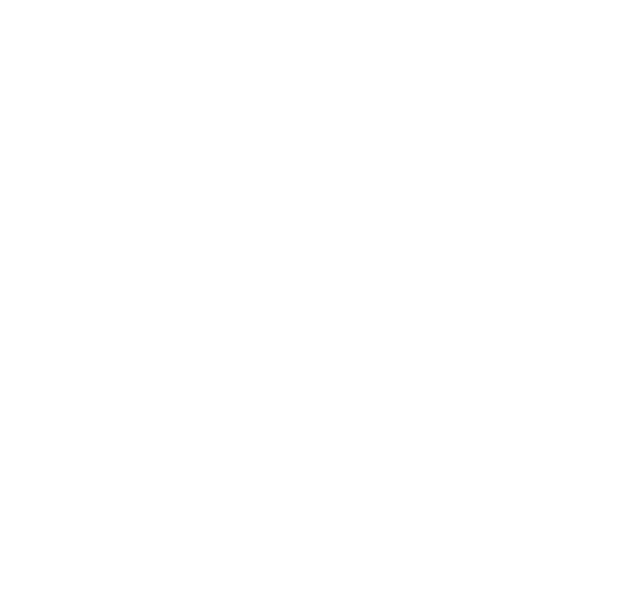
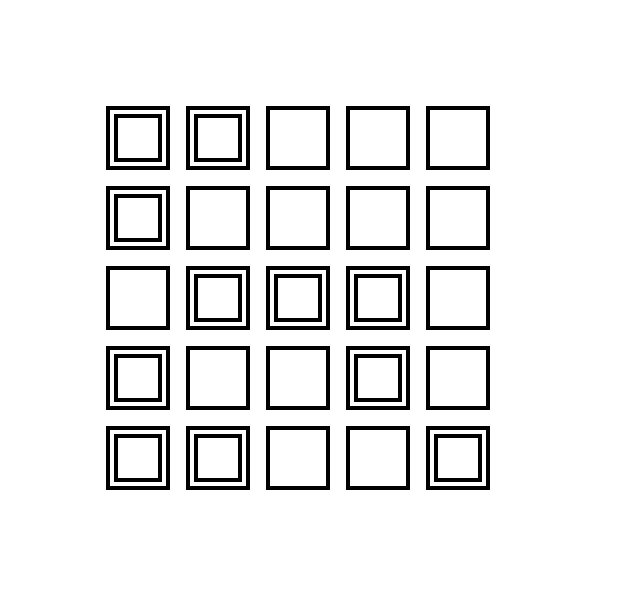
Before and after one commit to mgescuelaces/design1, a plain HTML site: page index.html in a window 1280 px wide. Shown: the whole page, without its empty margins (0-640 px from the left). Drawn offline with Linux system fonts and the light colour scheme.

Commit message:
primeros cambios

```diff
--- a/index.html
+++ b/index.html
@@ -7,5 +7,48 @@
 </head>
 <body>
 
+    <canvas width="600" height="600"></canvas>
+    <script>
+      let canvas = document.querySelector("canvas");
+      let context = canvas.getContext("2d");
+      context.fillStyle = "blue";
+     // context.fillRect(100, 100, 400, 400)
+
+      context.lineWidth = 4;
+      context.beginPath();
+      context.rect(100, 100, 400, 400);
+     // context.stroke()
+
+      context.beginPath();
+      context.arc(300, 300, 100, 0, Math.PI * 2);
+     // context.stroke();
+
+     const width = 60;
+     const height = 60;
+     const gap =20;
+     let x, y;
+
+     for (let i = 0; i < 5; i++) {
+        for (let j = 0; j < 5; j++) {
+        x = 100 + (width + gap) * i;
+        y = 100 + (height + gap) * j;
+
+        context.beginPath();
+        context.rect(x, y, width, height);
+        context.stroke();
+
+        if(Math.random() > 0.5) {
+            context.beginPath();
+            context.rect(x + 8, y + 8, width - 16, height - 16);
+            context.stroke();
+            }
+        }
+
+      }
+
+    </script>
+
+
+
 </body>
 </html>
```
Also changed, not shown: 1 other file.
